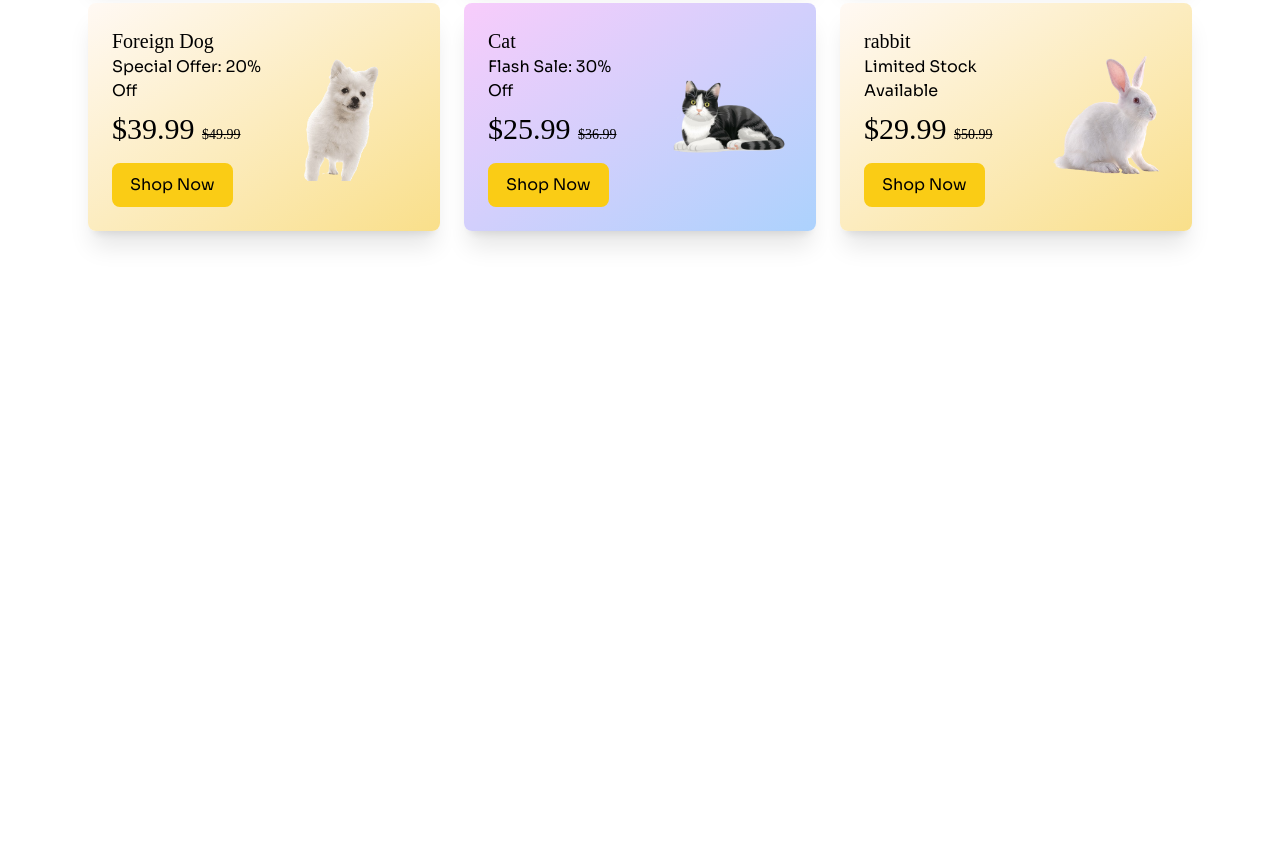
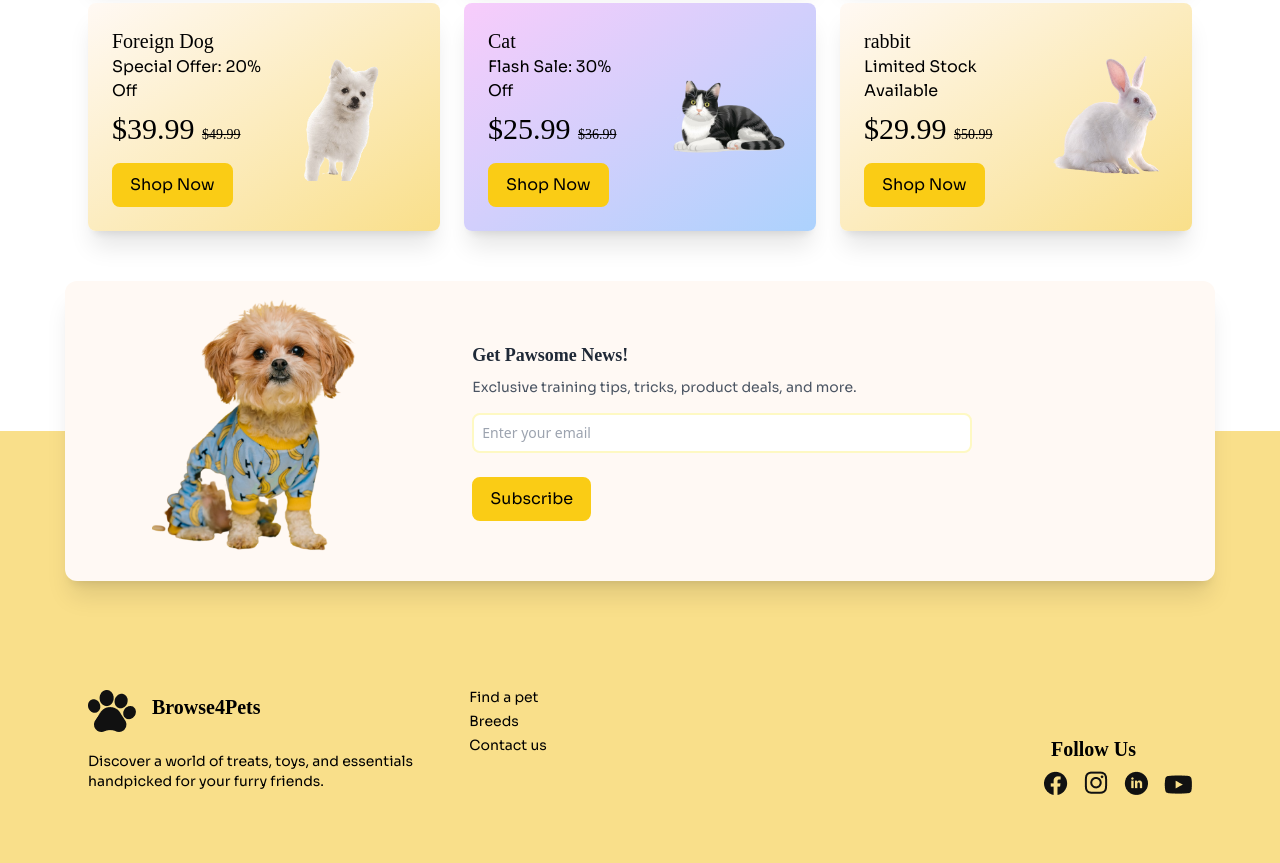
Before and after one commit to sanowarsarkar/Browse4-Pets-Web-Project, a plain HTML site: page index.html in a window 1280 px wide. Shown: the part 2581-3444 px from the top of the page. Before the commit the page ends 3012 px from the top, so only its background shows below. Drawn offline with nearby package versions, Linux system fonts and the light colour scheme; a web font is replaced by a local one.

Commit message:
Browse4-Pets-Web-Project

```diff
--- a/index.html
+++ b/index.html
@@ -333,7 +333,7 @@
 <!-------------------------- 5 ----------------------------->
 <section class="max-w-6xl mx-auto p-6 py-100">
     <h1 class="text-3xl ml-2 py-5 md:text-3xl my-5 font-semibold adlam">Best Offer for a Limited Time!</h1>
-    <div class="grid grid-cols-1 md:grid-cols-3 gap-6 mt-6 mb-44">
+    <div class="grid grid-cols-1 mb-[280px] md:grid-cols-3 gap-6 mt-6 md:mb-44">
         <!-- Deal 1 -->
         <div class="bg-[linear-gradient(to_bottom_right,#FFF9F4,#F9DF8A)] p-6 rounded-lg flex flex-row items-center gap-6 shadow-xl transform transition duration-500 hover:scale-105 hover:shadow-2xl">
             <div class="text-left flex-1">
@@ -397,6 +397,64 @@
     </div>
     </section>
     </main>
-
+    <footer class="bg-[#F9DF8A] pb-5 pt-24 md:pb-16 relative">
+        <div class="md:max-w-6xl mx-auto">
+            <div class="absolute top-[-270px] left-1/2 transform -translate-x-1/2 bg-[#FFF9F4] rounded-xl shadow-lg w-[90%] text-center md:absolute md:top-[-150px] md:w-[1150px] mx-auto flex flex-col md:flex-row items-center h-[500px] md:h-[300px] p-6 md:p-0 shadow-xl transform transition duration-500 hover:scale-105 hover:shadow-2xl">
+                <!-- Image box -->
+                <div class="w-full md:w-1/3 flex items-center justify-center">
+                    <img src="assets/cute-pet-mid.png" alt="Image" class="w-[180px] md:h-auto h-auto md:w-[210px]">
+                </div>
+                <!-- Text Content -->
+                <div class="w-full md:w-2/3 text-center md:text-left mt-4 md:mt-0 px-6">
+                    <h3 class="text-lg font-semibold text-gray-800 mb-2 adlam">Get Pawsome News!</h3>
+                    <p class="text-gray-600 mb-4 text-sm sora">Exclusive training tips, tricks, product deals, and more.</p>
+                    <!-- Input & Button -->
+                    <form action="#">
+                        <div class="w-full flex flex-col items-center md:items-start">
+                            <input type="email" placeholder="Enter your email"
+                                class="w-full sm:w-[500px] p-2 border-2 border-yellow-100 hover:border-yellow-400 text-black rounded-lg focus:outline-yellow-400 focus:ring-0 mb-2 text-sm"/>
+                        </div>
+                        <div class="pt-4">
+                            <a href="#">
+                                <button class="tmt-2 bg-yellow-400 px-4 py-2 text-black rounded-lg border-yellow-400 sora hover:bg-white hover:border-yellow-500 border-2 hover:text-black transition-all duration-500 ease-in-out">
+                                    Subscribe
+                                </button>
+                            </a>
+                        </div>
+                    </form>
+                </div>
+            </div>
+            <div class="mt-40 grid grid-cols-1 md:grid-cols-3 gap-10 text-sm md:text-left px-6">
+                <!-- footer logo -->
+                <div class="flex flex-col gap-4 text-left">
+                    <div class="flex items-center gap-4">
+                        <a href="#"><img src="assets/logo-footer.png" alt="footer logo"></a>
+                        <h3 class="text-xl font-semibold mb-2 adlam">Browse4Pets</h3>
+                    </div>
+                    <p class="mb-2 sora">
+                        Discover a world of treats, toys, and essentials handpicked for your furry friends.
+                    </p>
+                </div>
+                <!-- nav Links -->
+                <div class="flex flex-col sora text-left">
+                    <ul class="flex flex-col gap-1">
+                        <li><a href="#">Find a pet</a></li>
+                        <li><a href="#">Breeds</a></li>
+                        <li><a href="#">Contact us</a></li>
+                    </ul>
+                </div>
+                <!-- Follow Us -->
+                <div class="flex flex-col sora justify-start items-start text-left md:justify-end md:items-end">
+                    <p class="text-xl font-semibold mb-2 adlam mr-14">Follow Us</p>
+                    <div class="flex space-x-4">
+                        <a href="#"><img src="assets/facsbook.png" alt="facebook"></a>
+                        <a href="#"><img src="assets/instagram.png" alt="instagram"></a>
+                        <a href="#"><img src="assets/linkedin.png" alt="linkedin"></a>
+                        <a href="#"><img src="assets/youtube.png" alt="youtube"></a>
+                    </div>
+                </div>
+            </div>
+        </div>
+    </footer>
 </body>
 </html>
```
